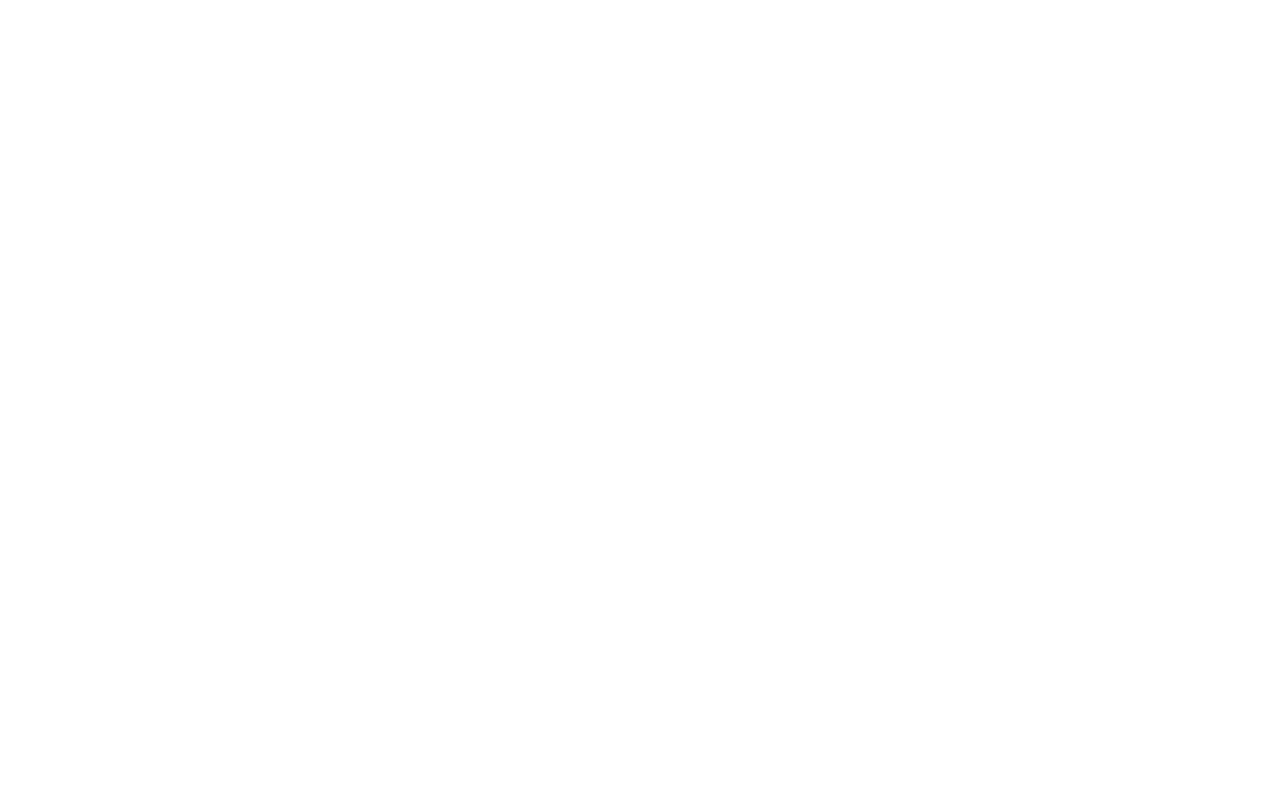
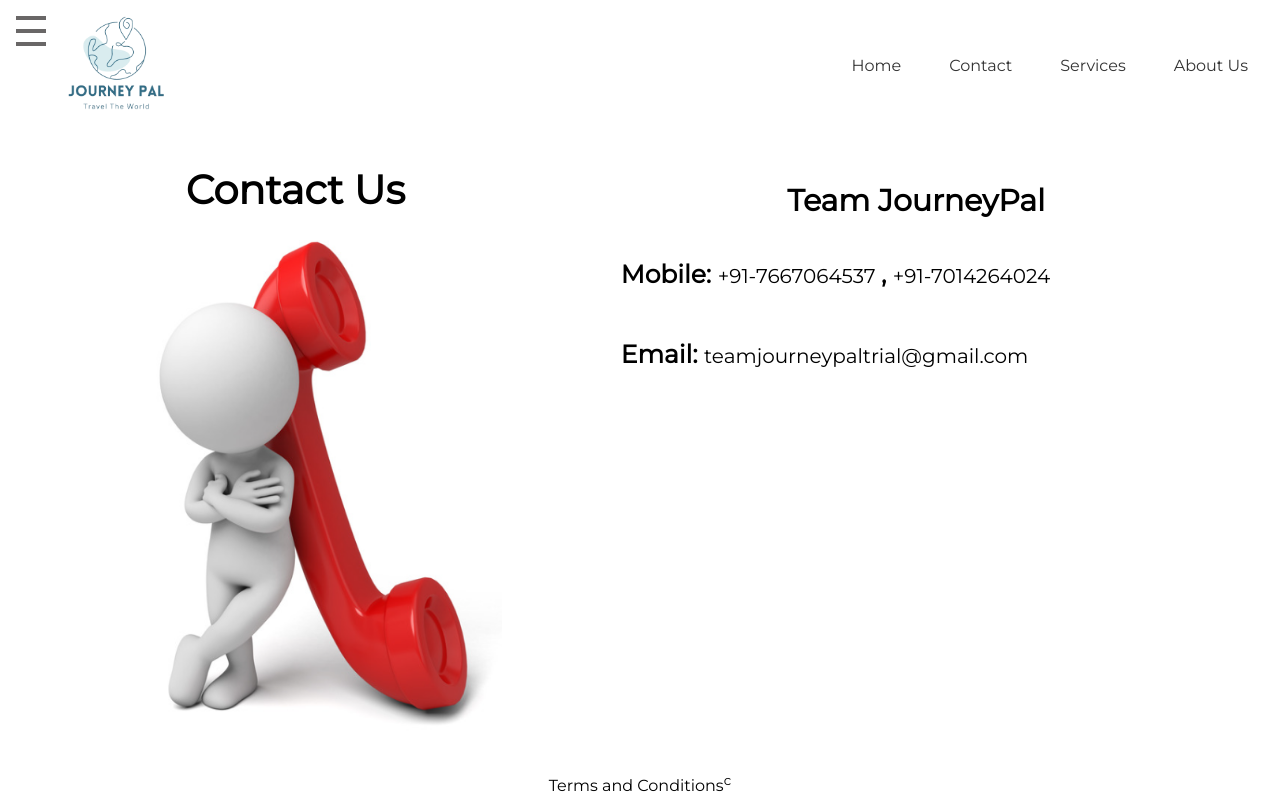
Before and after one commit to 07sumit1002/Hackathon, a React (Create React App) app: page /contact in a window 1280 px wide. Before the commit this address had no page. Built offline with nearby package versions, Linux system fonts and the light colour scheme.

Commit message:
Created contact and Service page

```diff
--- a/src/App.css
+++ b/src/App.css
@@ -139,7 +139,7 @@
 
 .Footer{
   height: 3vh;
-  width: 90%;
+  width: 100%;
   display: flex;
   justify-content: center;
 }
@@ -148,7 +148,6 @@
   width: 98%;
   justify-content: center;
   display: flex;
-  margin-left: 20%;
 }
 
 .Destination{
@@ -1003,3 +1002,120 @@
     font-size: 30px;
   }
 }
+
+
+.Services{
+  width: 97%;
+  height: 80vh;
+  display: flex;
+  align-self: center;
+  flex-direction: row;
+  justify-content: center;
+}
+
+.Services-left {
+  width: 45%;
+  height: 75vh;
+}
+
+.Services-head{
+  width: 100%;
+  height: 15vh;
+  font-size: 60px;
+  text-align: center;
+}
+
+.Services-head-h2{
+  font-size: 30px;
+  text-align: center;
+}
+
+.Services-list{
+  width: 100%;
+  height: 60vh;
+  display: flex;
+  flex-direction: row;
+}
+
+.Services-list-1, .Services-list-2{
+  width: 100%;
+  height: 60vh;
+}
+
+.Services-list-ul{
+  line-height: 40px;
+}
+
+.Services-list-li{
+  list-style-type: square;
+}
+
+.Services-list-li2{
+  list-style-type: disc;
+}
+
+.Services-right {
+  width: 50%;
+  height: 75vh;
+  display: flex;
+}
+
+.Service-img{
+  width: 100%;
+  align-self: center;
+  margin-top: 10%;
+}
+
+.Contact{
+  width: 97%;
+  height: 80vh;
+  display: flex;
+  align-self: center;
+  flex-direction: row;
+  justify-content: center;
+}
+
+.Contact-right{
+  width: 50%;
+  height: 70vh;
+  display: flex;
+  flex-direction: column;
+  padding: 30px;
+}
+
+.Contact-img{
+  width: 70%;
+  align-self: center;
+  height: 70vh;
+}
+
+.Contact-Left {
+  width: 50%;
+  height: 75vh;
+  display: flex;
+  flex-direction: column;
+}
+
+.Contact-Head{
+  text-align: center;
+  height: 4vh;
+  font-size: 40px;
+  width: 100%;
+}
+
+.Contact-h1{
+  text-align: center;
+  height: 4vh;
+  font-size: 30px;
+  width: 100%;
+}
+
+.Contact-p{
+  text-align: left;
+  font-size: 25px;
+  font-weight: bold;
+}
+.Contac-span{
+  font-size: 20px;
+  font-weight: 500;
+}
--- a/src/App.js
+++ b/src/App.js
@@ -8,6 +8,8 @@
 import Rewards from './components/rewards';
 import AI from './components/AI';
 import Reviews from './components/reviews'
+import Services from './components/services.jsx'
+import Contact from './components/contact.jsx'
 import './App.css';
 import React from 'react'
 
@@ -27,6 +29,8 @@
         <Route path="/Cultural Education" element={<CultEdu />} />
         <Route path="/Reviews" element={<Reviews />} />
         <Route path="/About" element={<About />} />
+        <Route path="/services" element={<Services />} />
+        <Route path="/contact" element={<Contact />} />
       </Routes>
     </Router>
     {/* <Rum /> */}
--- a/src/components/AI.jsx
+++ b/src/components/AI.jsx
@@ -44,7 +44,7 @@
     }
 
     // Split output into an array of day data
-    const dayData = output.split("Day ").filter((day) => day !== "")
+    const dayData = output.split("Day ").filter((day) => day.trim() !== "")
 
     // Format day data as bullet points
     const formattedOutput = dayData.map((day) => {
@@ -80,8 +80,8 @@
                 placeholder="Location"
                 value={location}
                 onChange={(e) => setLocation(e.target.value)}
-              /><br /><br /><br />
-            </div>
+              />
+            </div><br /><br /><br />
             <div className="Ai-input-days">
               <img className='Ai-input-img' src={Time} alt="" />
               <h1>02 Time Scheduling</h1>
@@ -91,8 +91,8 @@
                 placeholder="Number of days < 15"
                 value={days}
                 onChange={(e) => setDays(e.target.value)}
-              /><br /><br /><br />
-            </div>
+              />
+            </div><br /><br /><br />
             <div className="Ai-input-rs">
             <br /><br /><br /><br />
               <img className='Ai-input-img' src={Budget} alt="" />
--- a/src/components/about.jsx
+++ b/src/components/about.jsx
@@ -38,6 +38,19 @@
           <div className="About-team">
             &nbsp;
             <div className="Member">
+              <img className="Member-img" src={Aayush} alt="" />
+              &nbsp;
+              <div className="Member-detail">
+                <a className="Member-link" href="https://www.linkedin.com/in/aayush-singh-76935b251/">
+                  <h2 className="Member-h2">Aayush Singh</h2>
+                </a>
+                <p>Frontend Developer</p>
+                <p>Manipal University Jaipur</p>
+                <p>BTech CSE-IoT 2nd Year</p>
+              </div>
+            </div>
+            &nbsp;
+            <div className="Member">
               <img className="Member-img" src={Aditi} alt="" />
               &nbsp;
               <div className="Member-detail">
@@ -47,19 +60,6 @@
                 <p>Graphic Desginer</p>
                 <p>Manipal University Jaipur</p>
                 <p>BTech CSE 3rd Year</p>
-              </div>
-            </div>
-            &nbsp;
-            <div className="Member">
-              <img className="Member-img" src={Aayush} alt="" />
-              &nbsp;
-              <div className="Member-detail">
-                <a className="Member-link" href="https://www.linkedin.com/in/aayush-singh-76935b251/">
-                  <h2 className="Member-h2">Aayush Singh</h2>
-                </a>
-                <p>Frontend Developer</p>
-                <p>Manipal University Jaipur</p>
-                <p>BTech CSE-IoT 2nd Year</p>
               </div>
             </div>
             &nbsp;
--- /dev/null
+++ b/src/components/contact.jsx
@@ -0,0 +1,29 @@
+import React from 'react'
+import Footer from './footer'
+import Navbar from './navbar'
+import SideNavbar from './sidenav'
+import Contactimg from './supplie/contact.png'
+
+const contact = () => {
+  return (
+    <>
+      <Navbar />
+      <SideNavbar />
+      <div className='Contact'>
+      <div className='Contact-Left'>
+        <h2 className='Contact-Head'>Contact Us</h2>
+        <img className='Contact-img' src={Contactimg} alt='' />
+      </div>
+      <div className='Contact-right'>
+        <h1 className='Contact-h1'>Team JourneyPal</h1>
+        <p className='Contact-p'>Mobile: <span className='Contac-span'>+91-7667064537 </span>, <span className='Contac-span'>+91-7014264024 </span></p>
+        <p className='Contact-p'>Email: <span className='Contac-span'>teamjourneypaltrial@gmail.com</span></p>
+      </div>
+      </div>
+      <Footer />
+
+    </>
+  )
+}
+
+export default contact
--- /dev/null
+++ b/src/components/services.jsx
@@ -0,0 +1,50 @@
+import React from 'react'
+import Footer from './footer'
+import Navbar from './navbar'
+import SideNavbar from './sidenav'
+import ServiceImg from './supplie/services.png'
+
+const services = () => {
+  return (
+    <>
+      <Navbar />
+      <SideNavbar />
+      <div className='Services'>
+        <div className='Services-left'>
+            <div className='Services-head'>
+                Services
+            </div>
+            <div className='Services-list'>
+                <div className='Services-list-1'>
+                    <h2 className='Services-head-h2'>What we offer</h2>
+                    <ul className='Services-list-ul'>
+                        <li className='Services-list-li'>Ai Iternary</li>
+                        <li className='Services-list-li'>Translator</li>
+                        <li className='Services-list-li'>Map</li>
+                        <li className='Services-list-li'>Emergency Tab</li>
+                        <li className='Services-list-li'>Cultural Education</li>
+                        <li className='Services-list-li'>Rewarding System</li>
+                        <li className='Services-list-li'>Ticket Booking</li>
+                    </ul>
+                </div>
+                <div className='Services-list-2'>
+                <h2 className='Services-head-h2'>Department</h2>
+                    <ul className='Services-list-ul'>
+                        <li className='Services-list-li2'>Travel agency</li>
+                        <li className='Services-list-li2'>SoS</li>
+                        <li className='Services-list-li2'>Ai</li>
+                    </ul>
+                </div>
+            </div>
+        </div>&nbsp;
+        <div className='Services-right'>
+            <img className='Service-img' src={ServiceImg} alt='' />
+        </div>
+      </div>
+      <Footer />
+
+    </>
+  )
+}
+
+export default services
```
Also changed, not shown: src/components/supplie/contact.png (added), src/components/supplie/services.png (added).
